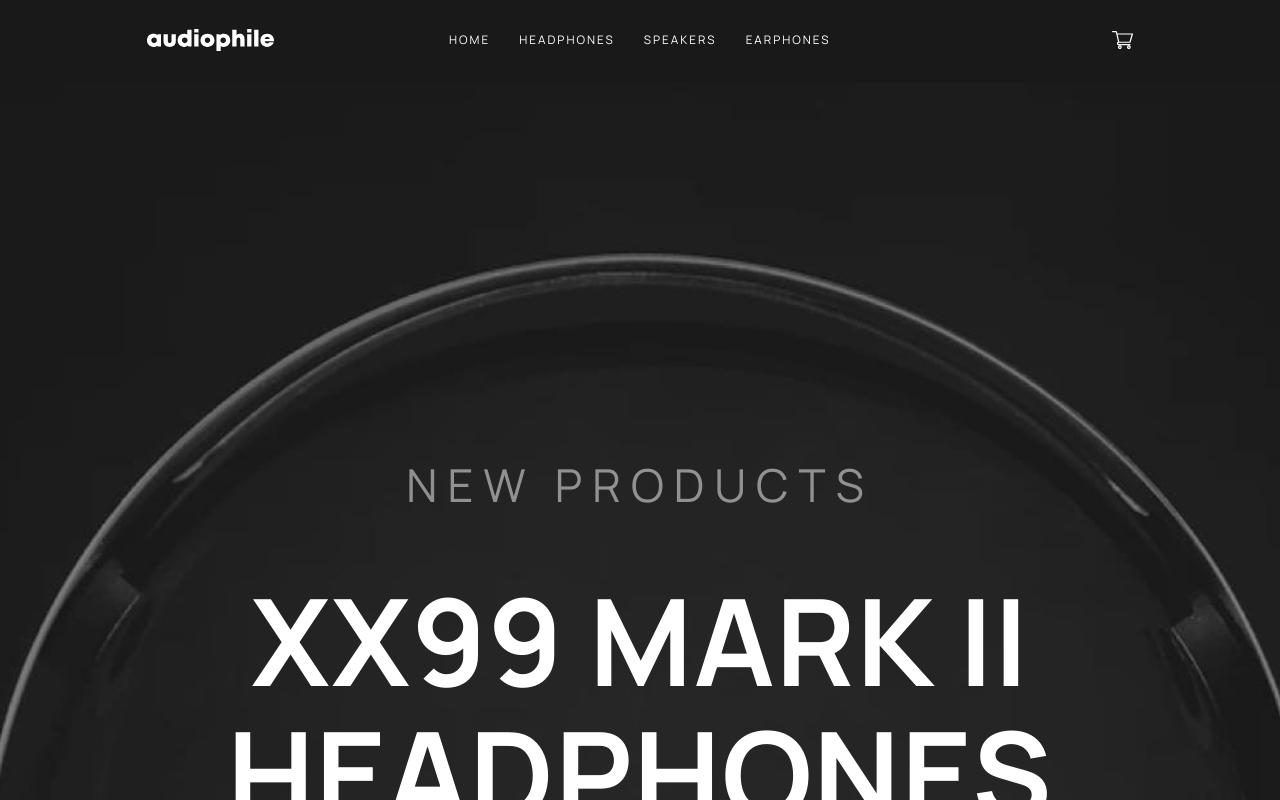
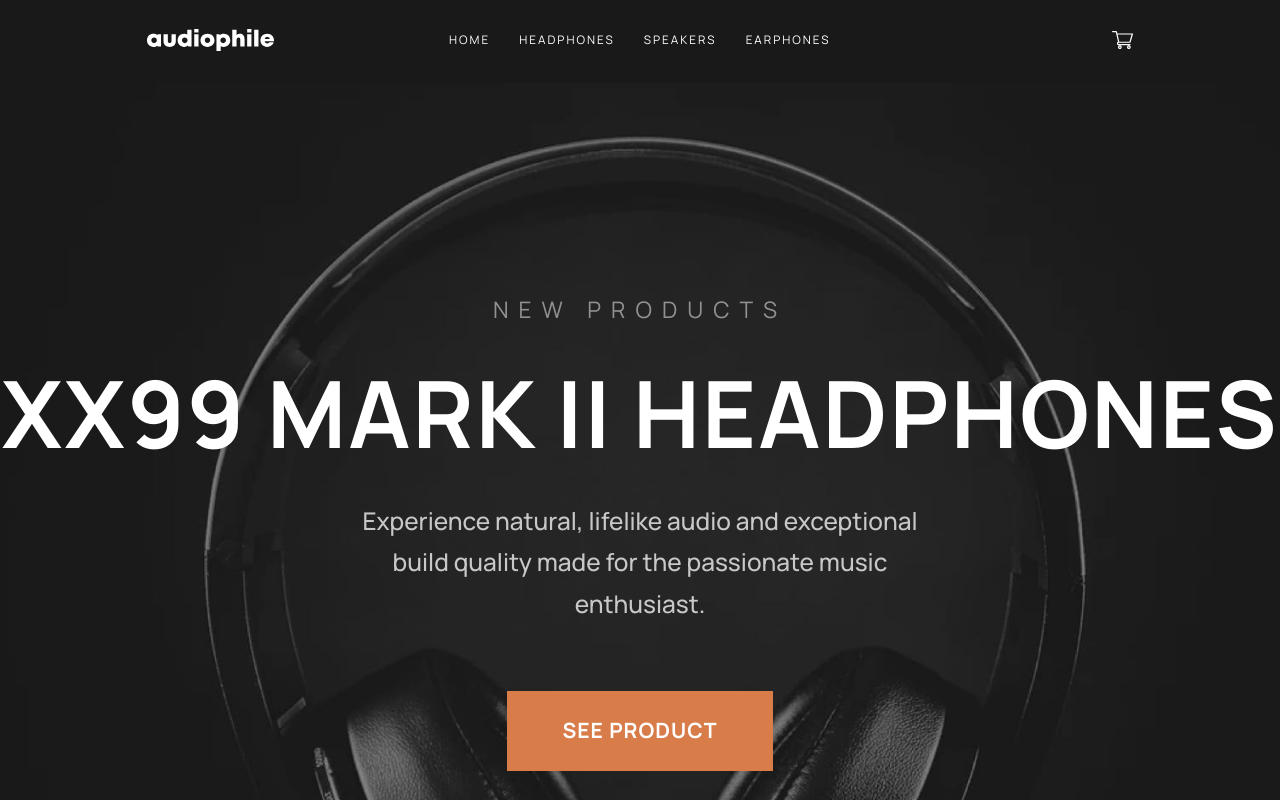
Before and after one commit to waquintero-ia/audophileEcomerce, a React (Vite) app: page /#/ in a window 1280 px wide. Shown: the top 800 px of the page. Built offline with nearby package versions, Linux system fonts and the light colour scheme.

Commit message:
fixed hero component tablet

```diff
--- a/src/App.css
+++ b/src/App.css
@@ -28,3 +28,23 @@ body {
 .flow__hero__title > * + * {
   margin-top: var(--flow-space-title, 1em);
 }
+
+@media (min-width: 48rem){
+  .flow__hero > * + * {
+    margin-top: 5.21vw;
+  }
+
+  .flow__hero__description > * + * {
+    margin-top: 3.125vw;
+  }
+
+  .flow__hero__title > * + * {
+    margin-top: 3.125vw;
+  }
+
+  .hero{
+    background-size: 102%;
+    background-position-y: -13.34vw;
+  }
+
+}
--- a/src/assets/component/ButtonHome.jsx
+++ b/src/assets/component/ButtonHome.jsx
@@ -1,7 +1,11 @@
 const ButtonHome = () => {
+
+  const global__button = 'uppercase bg-orange-100 w-[42.67vw] min-h-[12.8vw] text-13-sm font-bold tracking-[0.0625rem]'
+  const global__button__md = 'md:text-13-md md:w-[20.84vw] min-h-[6.25vw]'
+
   return (
     <>
-      <button type="button" className="uppercase bg-orange-100 w-[42.67vw] min-h-[12.8vw] text-13-sm font-bold tracking-[0.0625rem]">
+      <button type="button" className={`${global__button} ${global__button__md}`}>
         See product
       </button>
     </>
--- a/src/assets/component/Hero.jsx
+++ b/src/assets/component/Hero.jsx
@@ -3,26 +3,31 @@ import ButtonHome from "./ButtonHome"
 const Hero = () => {
 
   const global__hero = 'text-white flex flex-col justify-center items-center bg-black-100 px-[6.4vw] pt-[28.8vw] pb-[29.87vw]'
+  const global__hero__md = 'md:px-0 md:pt-[16.41vw] md:pb-[21.75vw]'
+  const global__container__hero = 'flex flex-col justify-center items-center'
   const global__subtitle = 'text-14-sm tracking-[0.625rem] opacity-[49.64%]'
+  const global__subtitle__md = 'md:text-14-md'
   const global__title = 'text-36-sm font-bold leading-[110%] tracking-[0.080625rem]'
+  const global__title__md = 'md:text-56-md md:leading-[100%] tracking-[0.125rem]'
   const global__description = 'text-15-sm font-medium leading-[160%] opacity-[75%]'
+  const global__description__md = 'md:text-15-md md:w-[349px md:leading-[170%] w-[45.45vw]'
 
   const utils__uppercase = 'uppercase'
   const utils__text__center = 'text-center'
 
   return (
     <>
-      <article className={`hero flow__hero ${global__hero}`}>
-        <div className="container_hero flow__hero__description">
+      <article className={`hero flow__hero ${global__hero} ${global__hero__md}`}>
+        <div className={`container_hero flow__hero__description ${global__container__hero}`}>
           <div className="container__title flow__hero__title">
-            <p className={`subtitle ${global__subtitle} ${utils__uppercase} ${utils__text__center}`}>
+            <p className={`subtitle ${global__subtitle} ${global__subtitle__md} ${utils__uppercase} ${utils__text__center}`}>
               New products
             </p>
-            <h1 className={`title ${global__title} ${utils__uppercase} ${utils__text__center}`}>
+            <h1 className={`title ${global__title} ${global__title__md} ${utils__uppercase} ${utils__text__center}`}>
               XX99 Mark II Headphones
             </h1>
           </div>
-          <p className={`description ${global__description} ${utils__text__center}`}>
+          <p className={`description ${global__description} ${global__description__md} ${utils__text__center}`}>
             Experience natural, lifelike audio and exceptional build quality made for the passionate music enthusiast.
           </p>
         </div>
--- a/tailwind.config.js
+++ b/tailwind.config.js
@@ -12,10 +12,14 @@ export default {
       },
       fontSize: {
         '13-sm': 'calc(0.0625rem + 3.2vw)',
+        '13-md': 'calc(0.0625rem + 1.57vw)',
         '13-xl': 'calc(0.0625rem + 0.84vw)',
         '14-sm': 'calc(0.0625rem + 3.47vw)',
+        '14-md': 'calc(0.0625rem + 1.70vw)',
         '15-sm': 'calc(0.0625rem + 3.74vw)',
+        '15-md': 'calc(0.0625rem + 1.83vw)',
         '36-sm': 'calc(0.0625rem + 9.34vw)',
+        '56-md': 'calc(0.0625rem + 7.17vw)',
       },
     },
   },
```
